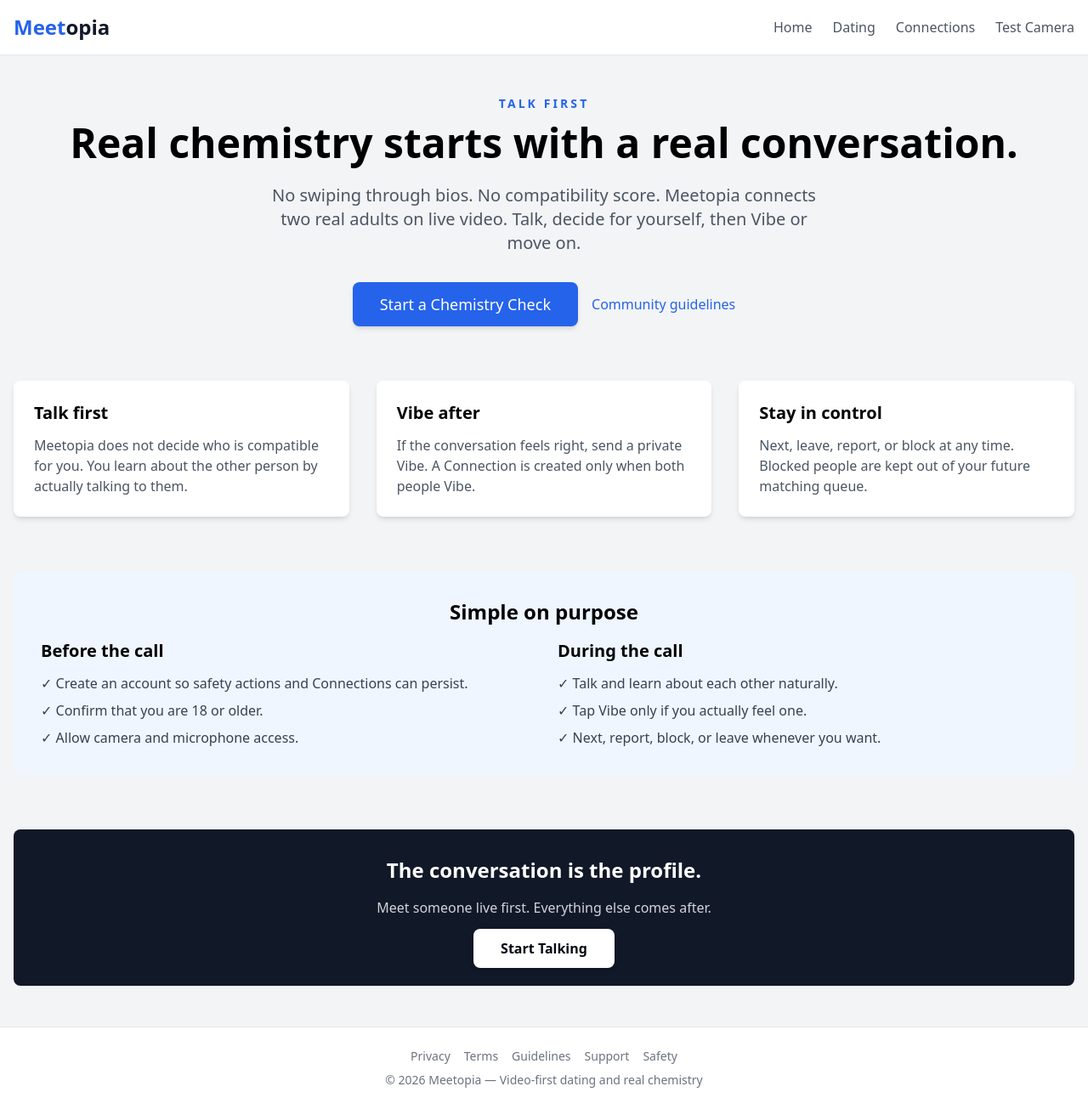
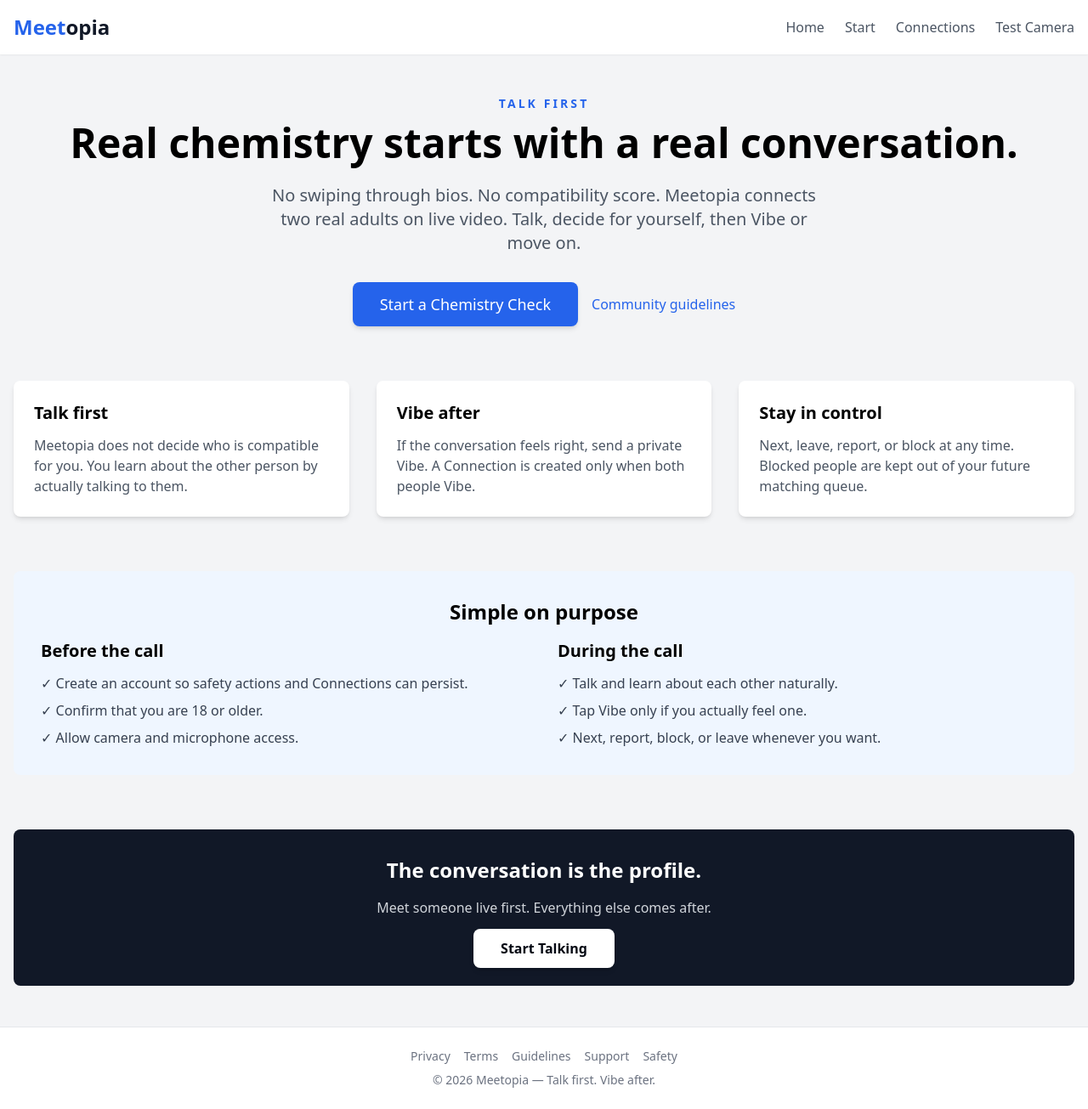
Before and after one commit to BTheCoderr/MeetopiaAPP, a Next.js app: page / in a window 1280 px wide. Shown: the whole page at 85% size. Built offline with nearby package versions, Linux system fonts and the light colour scheme; no server answers.

Commit message:
Update navigation for talk-first Meetopia

```diff
--- a/src/components/Layout/MainLayout.tsx
+++ b/src/components/Layout/MainLayout.tsx
@@ -28,10 +28,10 @@
                 Home
               </Link>
               <Link
-                href="/dating/profile"
+                href="/start"
                 className="text-gray-600 hover:text-gray-900 transition-colors"
               >
-                Dating
+                Start
               </Link>
               <Link
                 href="/connections"
@@ -79,7 +79,7 @@
               Safety
             </Link>
           </nav>
-          <p>&copy; {new Date().getFullYear()} Meetopia — Video-first dating and real chemistry</p>
+          <p>&copy; {new Date().getFullYear()} Meetopia — Talk first. Vibe after.</p>
         </div>
       </footer>
     </div>
```
